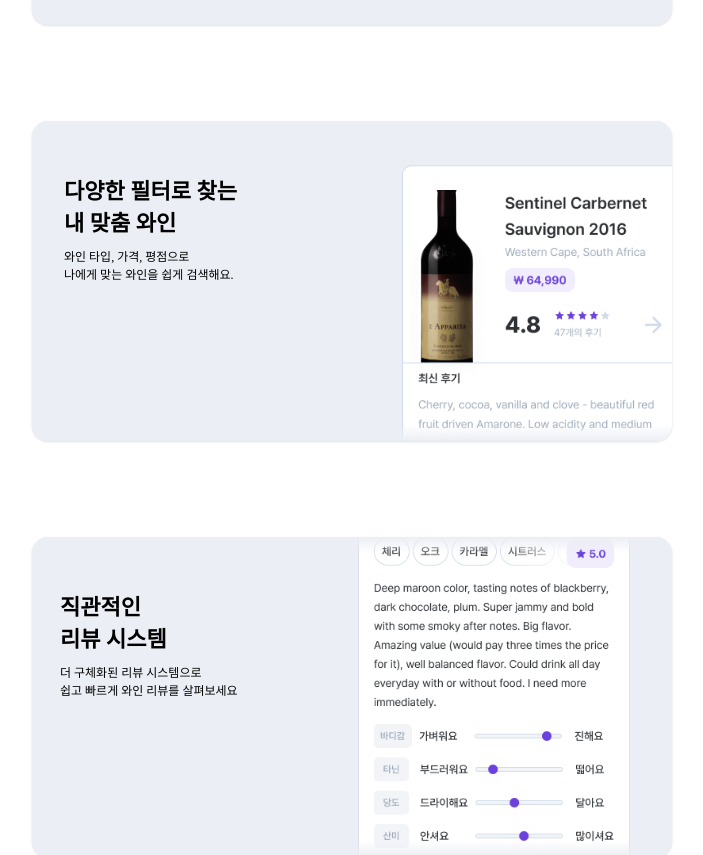
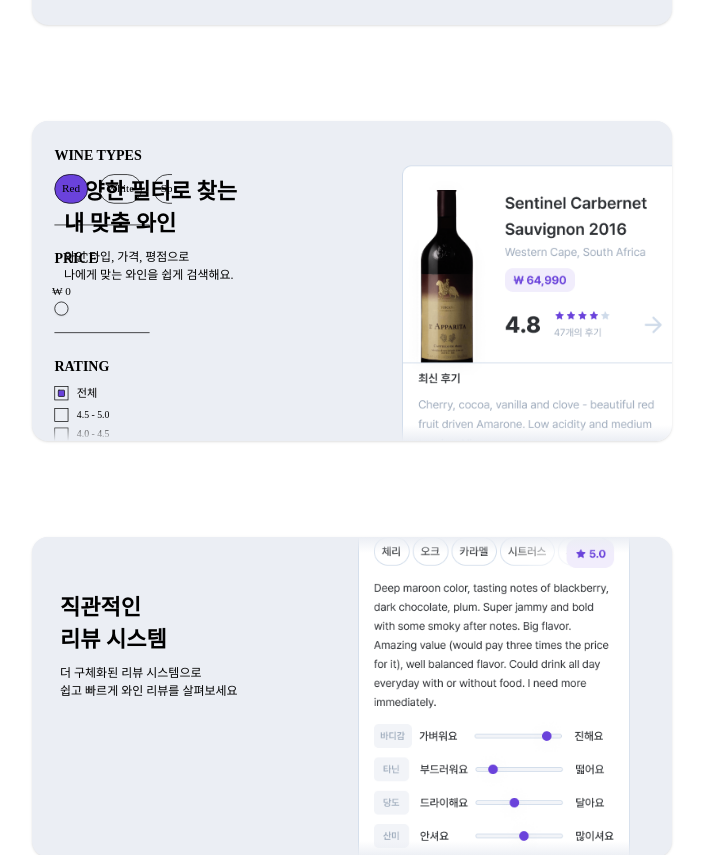
Before and after one commit to summerDev96/WHYNE_FE, a Next.js app: page / in a window 1280 px wide. Shown: the part 1180-2035 px from the top of the page, without its empty margins (288-991 px from the left). Built offline with nearby package versions, Linux system fonts and the light colour scheme; a web font is replaced by a local one.

Commit message:
Feat : 필터 넣는중

```diff
--- a/src/components/home/ContentSection.tsx
+++ b/src/components/home/ContentSection.tsx
@@ -1,6 +1,7 @@
 import Image from 'next/image';
 
 import { ImageCard } from '../common/card/ImageCard';
+import WineTypeFilter from '../common/Filter/WineTypeFilter';
 
 export const ContentSection = () => {
   return (
@@ -63,7 +64,17 @@
               나에게 맞는 와인을 쉽게 검색해요.
             </p>
           </div>
-          <div></div>
+          <div
+            style={{
+              width: '200px',
+              height: 'auto',
+              overflow: 'hidden',
+              transformOrigin: 'top left',
+              transform: 'scale(0.7)', // 200 / 328 ≈ 0.61
+            }}
+          >
+            <WineTypeFilter showBorder={true} />
+          </div>
           <Image
             width={280}
             height={100}
```
